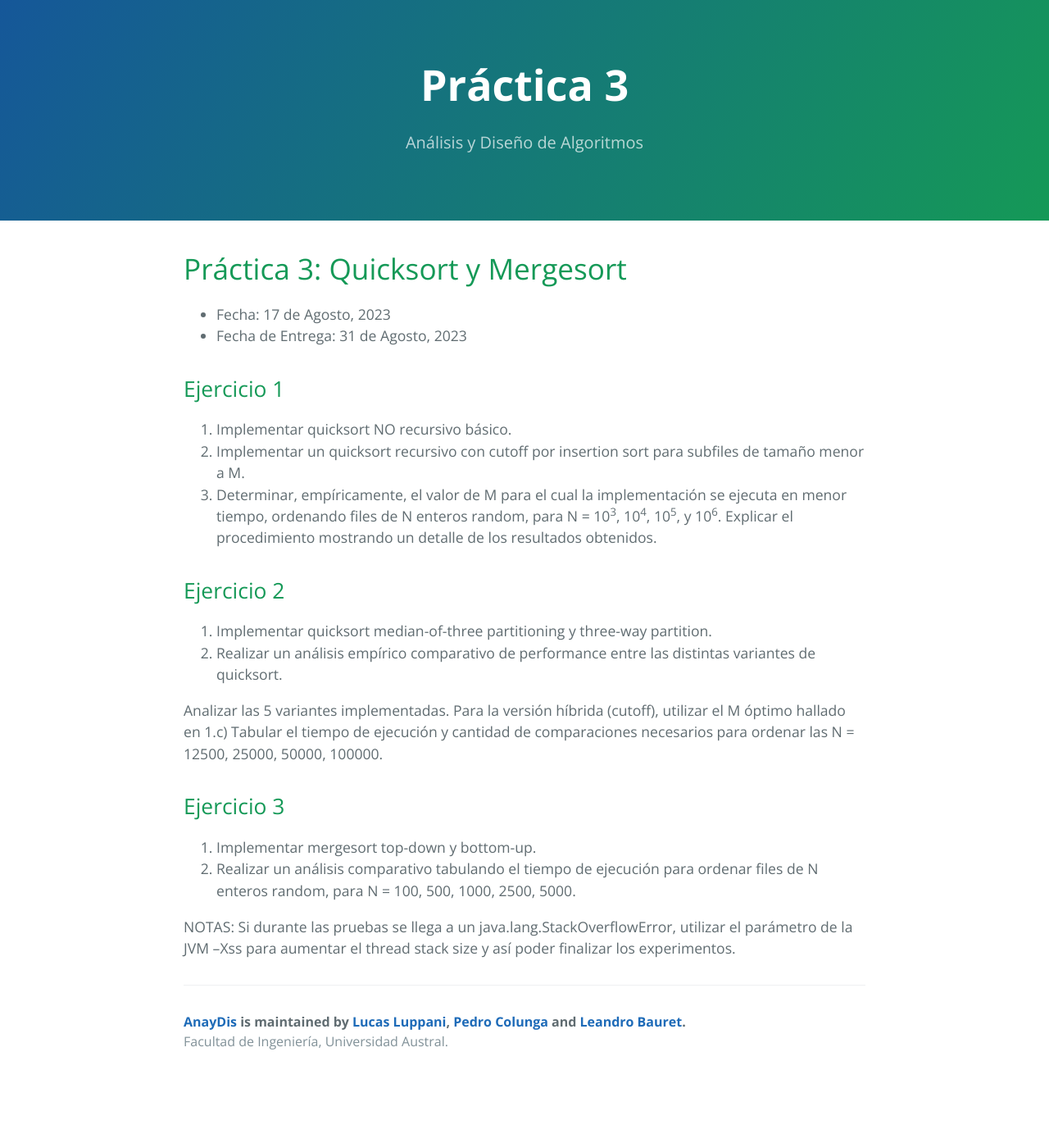
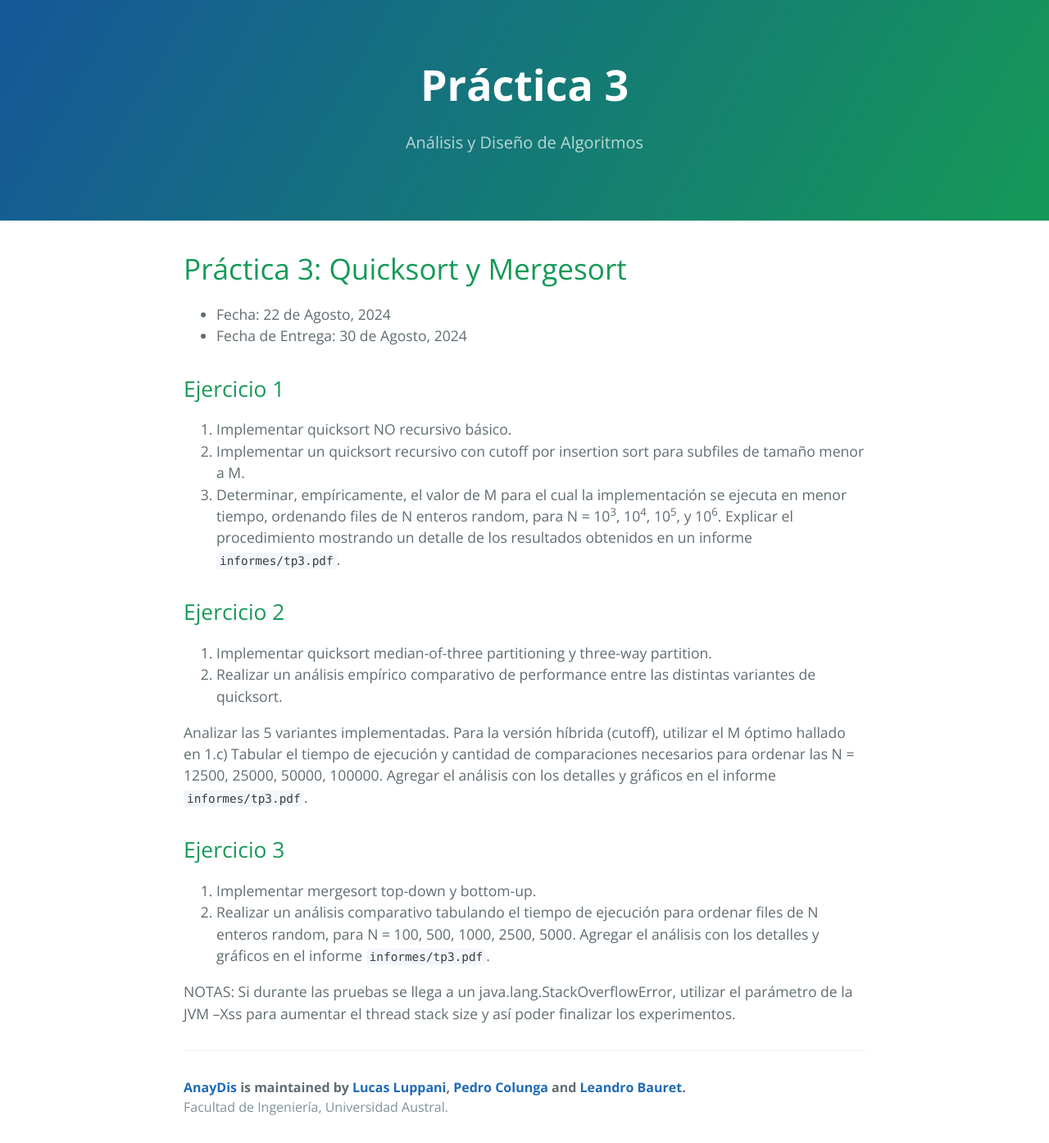
Before and after one commit to FacultadDeIngenieria/anaydis, a Jekyll site: the page built from practice/tp3.md, in a window 1280 px wide. Shown: the whole page at 82% size. Built offline with Jekyll 4.4.1, drawn with Linux system fonts in a browser that asks for light colours; before the commit the page ends 1314 px from its top, so only the background shows below that.

Commit message:
Enable TP3

```diff
--- a/practice/tp3.md
+++ b/practice/tp3.md
@@ -6,14 +6,14 @@ permalink: /practice/3
 
 # Práctica 3: Quicksort y Mergesort
 
-* Fecha: 17 de Agosto, 2023
-* Fecha de Entrega: 31 de Agosto, 2023
+* Fecha: 22 de Agosto, 2024
+* Fecha de Entrega: 30 de Agosto, 2024
 
 ## Ejercicio 1
 
 1. Implementar quicksort NO recursivo básico.
 2. Implementar un quicksort recursivo con cutoff por insertion sort para subfiles de tamaño menor a M.
-3. Determinar, empíricamente, el valor de M para el cual la implementación se ejecuta en menor tiempo, ordenando files de N enteros random, para N = 10<sup>3</sup>, 10<sup>4</sup>, 10<sup>5</sup>, y 10<sup>6</sup>. Explicar el procedimiento mostrando un detalle de los resultados obtenidos.
+3. Determinar, empíricamente, el valor de M para el cual la implementación se ejecuta en menor tiempo, ordenando files de N enteros random, para N = 10<sup>3</sup>, 10<sup>4</sup>, 10<sup>5</sup>, y 10<sup>6</sup>. Explicar el procedimiento mostrando un detalle de los resultados obtenidos en un informe `informes/tp3.pdf`.
 
 ## Ejercicio 2
 
@@ -22,11 +22,13 @@ permalink: /practice/3
 
 Analizar las 5 variantes implementadas. Para la versión híbrida (cutoff), utilizar el M óptimo hallado en 1.c)
 Tabular el tiempo de ejecución y cantidad de comparaciones necesarios para ordenar las N = 12500, 25000, 50000, 100000.
+Agregar el análisis con los detalles y gráficos en el informe `informes/tp3.pdf`.
 
 ## Ejercicio 3
 
 1. Implementar mergesort top-down y bottom-up.
 2. Realizar un análisis comparativo tabulando el tiempo de ejecución para ordenar files de N enteros random, para N = 100, 500, 1000, 2500, 5000.
+   Agregar el análisis con los detalles y gráficos en el informe `informes/tp3.pdf`.
 
 NOTAS:
 Si durante las pruebas se llega a un java.lang.StackOverflowError, utilizar el parámetro de la JVM –Xss para aumentar el thread stack size y así poder finalizar los experimentos.
```
Also changed, not shown: README.md.
